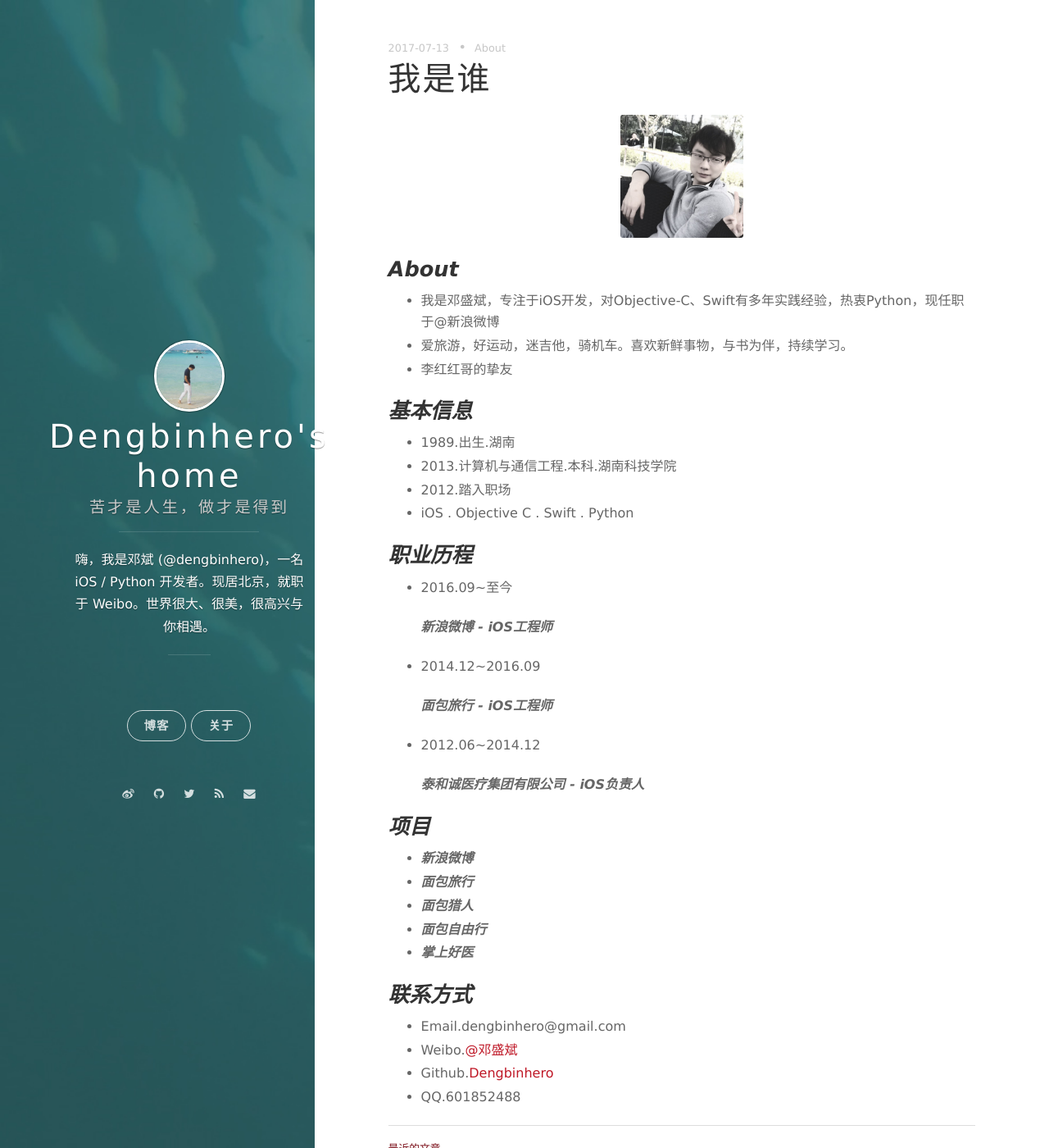
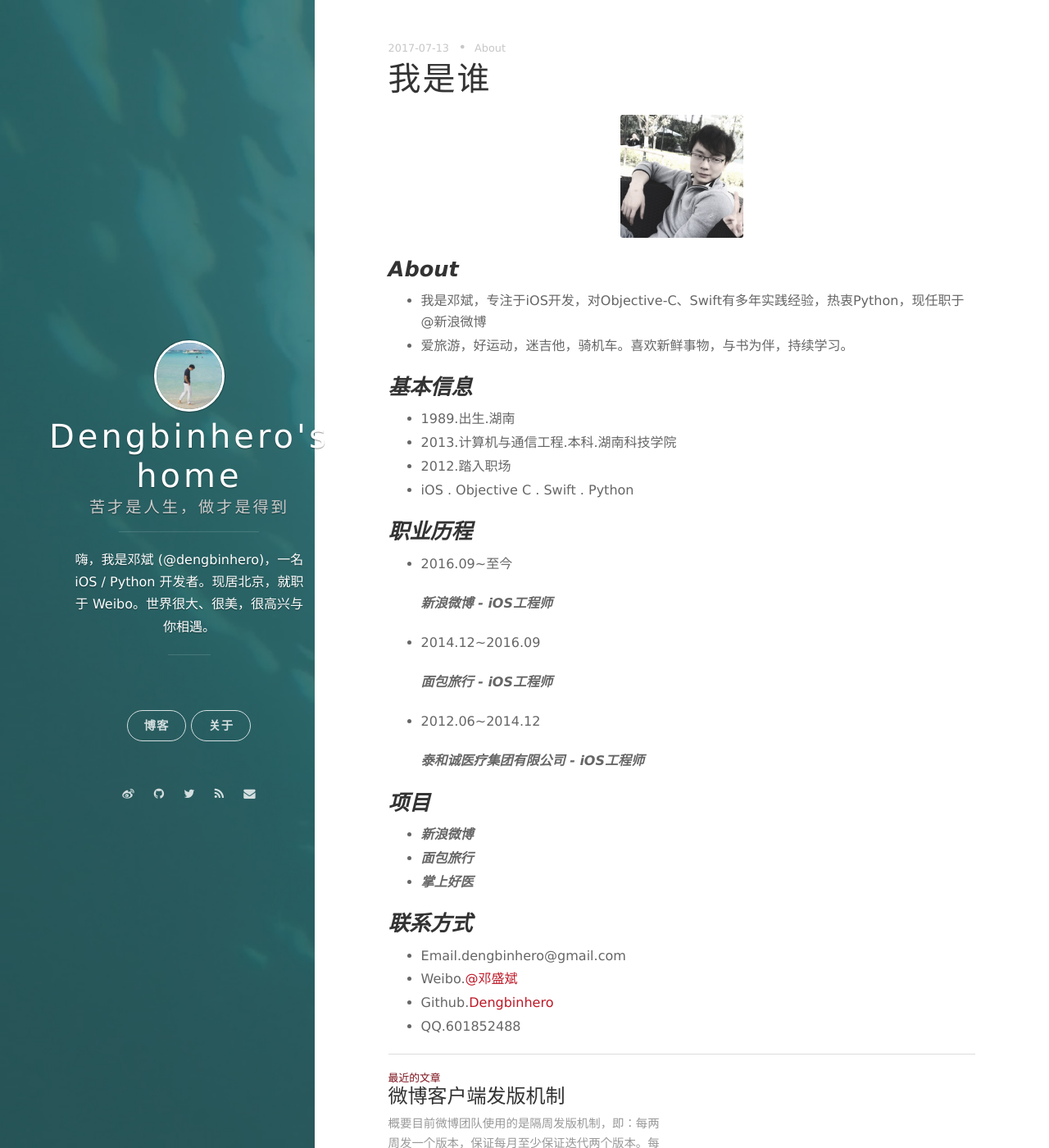
Before and after one commit to dengbinhero/dengbinhero.github.io, a Jekyll site: the page built from _posts/2011-09-14-about.markdown, in a window 1280 px wide and 1400 px high. Shown: the whole window at 82% size. Built offline with Jekyll 4.4.1, drawn with Linux system fonts in a browser that asks for light colours; nearby versions of some CDN libraries; comment, search, counter and statistics services are not loaded.

```diff
--- a/_posts/2011-09-14-about.markdown
+++ b/_posts/2011-09-14-about.markdown
@@ -8,9 +8,8 @@
 ![](/assets/images/about_avatar.jpg){:height="150px" width="150px"}{:.callout}
 
 ### ***About***
-*    我是邓盛斌，专注于iOS开发，对Objective-C、Swift有多年实践经验，热衷Python，现任职于@新浪微博
+*    我是邓斌，专注于iOS开发，对Objective-C、Swift有多年实践经验，热衷Python，现任职于@新浪微博
 *    爱旅游，好运动，迷吉他，骑机车。喜欢新鲜事物，与书为伴，持续学习。
-*    李红红哥的挚友
 
 
 ### ***基本信息***
@@ -33,15 +32,13 @@
 *    2012.06~2014.12
 
 
-     ***泰和诚医疗集团有限公司 - iOS负责人***
+     ***泰和诚医疗集团有限公司 - iOS工程师***
 
 
 ### ***项目***
 *    ***新浪微博***
 *    ***面包旅行***
-*    ***面包猎人***
-*    ***面包自由行***
-*    ***掌上好医***
+*     ***掌上好医***
 
 ### ***联系方式***
 
```
Also changed, not shown: _posts/2020-03-11-book-ThePomodoraTecknique.md (+2 -2 lines), _posts/2020-03-16-danhe.md (added, +71 -0 lines).
